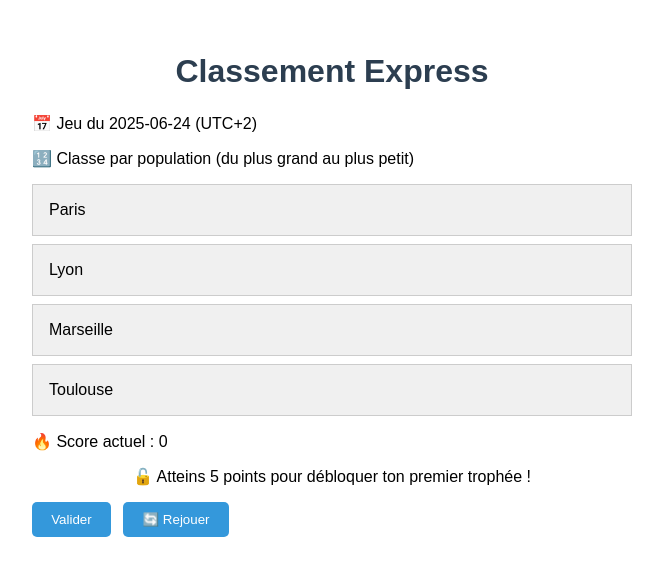
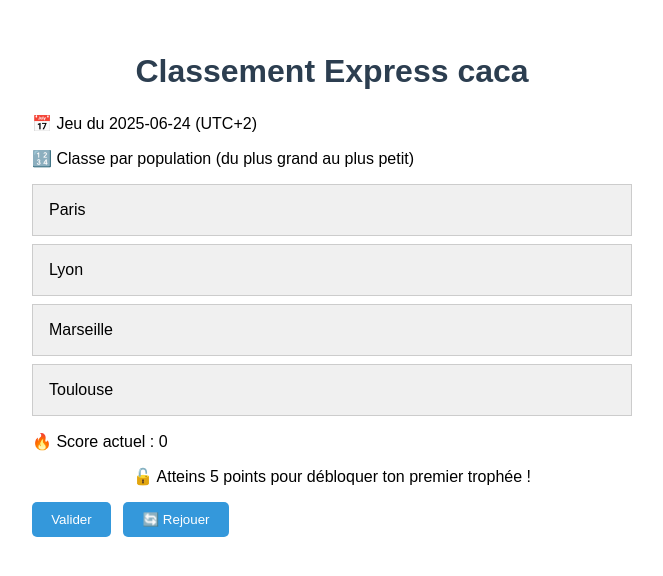
Before and after one commit to Antoineacc/classement-express, a plain HTML site: page index.html in a window 1280 px wide. Shown: the whole page, without its empty margins (308-971 px from the left). Drawn offline with nearby package versions, Linux system fonts and the light colour scheme.

Commit message:
Update index.html

```diff
--- a/index.html
+++ b/index.html
@@ -84,7 +84,7 @@
   </style>
 </head>
 <body>
-  <h1>Classement Express</h1>
+  <h1>Classement Express caca</h1>
   <p id="gameDate" class="subtext"></p>
   <button id="debugResetBtn">🔧 Rejouer (debug)</button>
 
```
